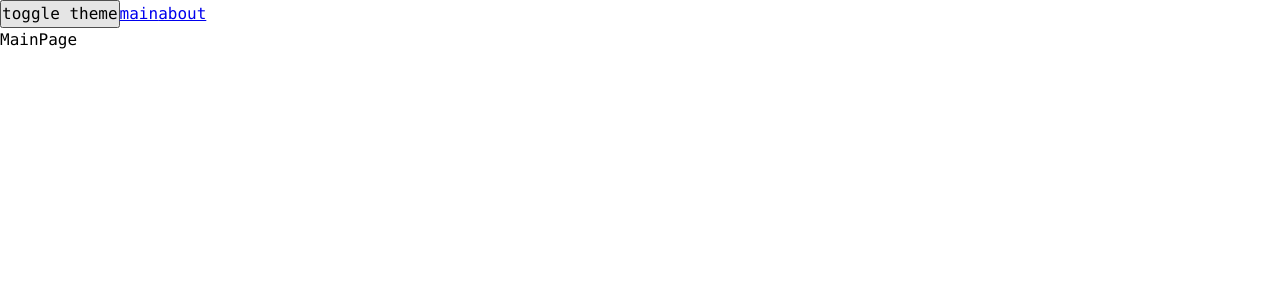
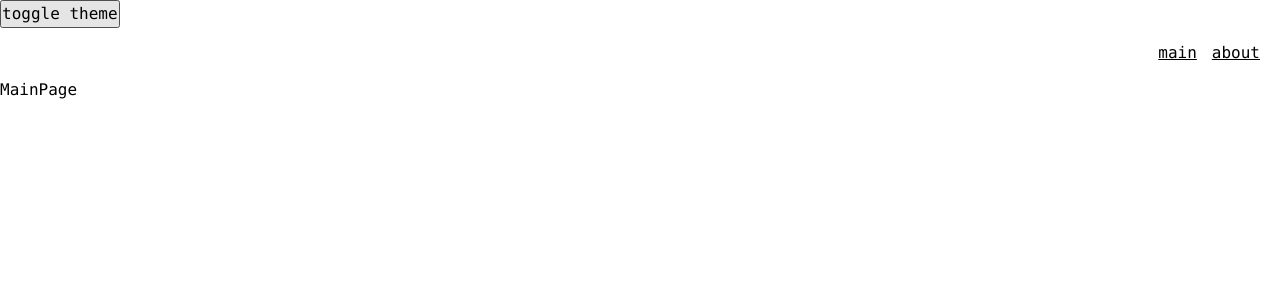
Before and after one commit to torderonex/ulbi, a React app: page / in a window 1280 px wide. Shown: the top 300 px of the page. Built offline with nearby package versions, Linux system fonts and the light colour scheme.

Commit message:
navar widget added

```diff
--- a/src/app/App.tsx
+++ b/src/app/App.tsx
@@ -2,8 +2,8 @@ import './styles/index.scss'
 import { Link } from 'react-router-dom'
 import { useTheme } from './providers/ThemeProvider/lib/useTheme'
 import { classNames } from 'shared/lib/classNames/classNames'
-import AppRouter from './providers/routes/ui/AppRouter'
-
+import {AppRouter} from './providers/routes'
+import { NavBar } from 'widgets/nav-bar';
 type Props = {}
 
 export default function App({}: Props) {
@@ -13,8 +13,7 @@ export default function App({}: Props) {
   return (
     <div className={classNames('app', {}, [theme])}>
       <button onClick={toggleTheme}>toggle theme</button>
-      <Link to={'/main'}>main</Link>
-      <Link to={'/about'}>about</Link>
+      <NavBar/>
       <AppRouter/>
     </div>
   )
--- a/src/app/providers/ThemeProvider/lib/ThemeContext.ts
+++ b/src/app/providers/ThemeProvider/lib/ThemeContext.ts
@@ -1,7 +1,7 @@
 import { createContext } from "react";
 
 export enum Theme{
-    LIGHT = 'light',
+    LIGHT = 'normal',
     DARK = 'dark'
 };
 
--- a/src/app/providers/routes/index.ts
+++ b/src/app/providers/routes/index.ts
@@ -0,0 +1,3 @@
+import AppRouter from "./ui/AppRouter";
+
+export {AppRouter}
--- a/src/app/styles/themes/dark.scss
+++ b/src/app/styles/themes/dark.scss
@@ -1,6 +1,10 @@
 .app.dark{
     --bg-color: rgb(11, 11, 73);
+    --inverted-bg-color: rgb(174, 174, 246);
+
 
     --primary-color: rgb(15, 105, 15);
     --secondary-color: #04ff04;
+    --inverted-primary-color: rgb(15, 56, 105);
+    --inverted-secondary-color: #0486ff;
 }
--- a/src/app/styles/themes/normal.scss
+++ b/src/app/styles/themes/normal.scss
@@ -1,6 +1,9 @@
 .app.normal{
     --bg-color: rgb(174, 174, 246);
+    --inverted-bg-color: rgb(11, 11, 73);
 
     --primary-color: rgb(15, 56, 105);
     --secondary-color: #0486ff;
+    --inverted-primary-color: rgb(15, 105, 15);
+    --inverted-secondary-color: #04ff04;
 }
--- a/src/app/styles/variables/global.scss
+++ b/src/app/styles/variables/global.scss
@@ -9,5 +9,6 @@
     --font-line-l : 32px;
     --font-l: var(--font-size-l) / var(--font-line-l) var(--font-family-main);
 
-
+    //Размеры
+    --navbar-height : 50px;
 }
--- a/src/shared/lib/classNames/classNames.ts
+++ b/src/shared/lib/classNames/classNames.ts
@@ -1,9 +1,9 @@
 type Mods = Record<string, boolean | string>
 
-export function classNames(cls : string, mods : Mods, additional : string[]) : string{
+export function classNames(cls : string, mods : Mods = {}, additional : string[] = []) : string{
     return [
         cls,
-        ...additional,
+        ...additional.filter(Boolean),
         ...Object.entries(mods)
         .filter(([key,val]) => Boolean(val))
         .map(([key,val]) => key)
--- /dev/null
+++ b/src/shared/ui/app-link/AppLink.module.scss
@@ -0,0 +1,11 @@
+.AppLink{
+    color : var(--primary-color);
+}
+
+.primary{
+    color : var(--primary-color);
+}
+
+.secondary{
+    color : var(--inverted-primary-color);
+}
--- /dev/null
+++ b/src/shared/ui/app-link/AppLink.tsx
@@ -0,0 +1,30 @@
+import { classNames } from 'shared/lib/classNames/classNames'
+import styles from './AppLink.module.scss'
+import { Link, LinkProps } from 'react-router-dom'
+
+export enum AppLinkTheme{
+  PRIMARY = 'primary',
+  SECONDARY = 'secondary'
+}
+
+interface AppLinkProps extends LinkProps{
+  className? : string,
+  theme? : AppLinkTheme
+}
+
+export default function AppLink(props : AppLinkProps) {
+
+  const {
+     to,
+     className,
+     children,
+     theme = AppLinkTheme.PRIMARY,
+     ...otherProps
+    } = props;
+
+  return (
+    <Link to={to} className={classNames(styles.AppLink,{},[className,styles[theme]])} {...otherProps}>
+      {children}
+    </Link>
+  )
+}
--- /dev/null
+++ b/src/widgets/nav-bar/index.ts
@@ -0,0 +1,3 @@
+import NavBar from "./ui/NavBar";
+
+export {NavBar}
--- /dev/null
+++ b/src/widgets/nav-bar/ui/NavBar.tsx
@@ -0,0 +1,20 @@
+import { classNames } from 'shared/lib/classNames/classNames'
+import styles from './navbar.module.scss'
+import { Link } from 'react-router-dom'
+import AppLink, { AppLinkTheme } from 'shared/ui/app-link/AppLink'
+
+interface NavbarProps{
+  className? : string,
+}
+
+export default function NavBar({className} : NavbarProps) {
+  return (
+    <div className={classNames(styles.navbar,{},[className])}>
+      <div className={classNames(styles.links)}>
+        <AppLink to={'/'} className={styles.mainLink}>main</AppLink>
+        <AppLink theme={AppLinkTheme.SECONDARY} to={'/about'}>about</AppLink>
+      </div>
+
+    </div>
+  )
+}
--- /dev/null
+++ b/src/widgets/nav-bar/ui/navbar.module.scss
@@ -0,0 +1,16 @@
+.navbar{
+    width: 100%;
+    height: var(--navbar-height);
+    background: var(--inverted-bg-color);
+    display: flex;
+    align-items: center;
+    padding: 20px;
+}
+
+.links{
+    margin-left : auto;
+}
+
+.mainLink{
+   margin-right: 15px;
+}
```
